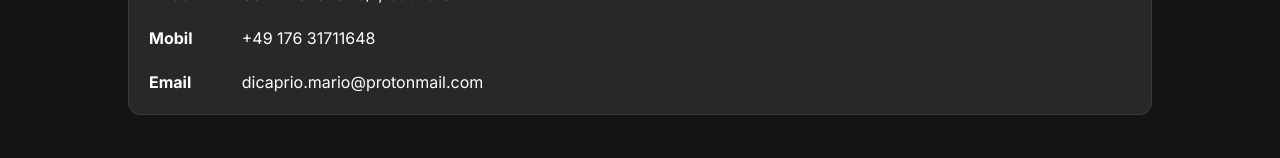
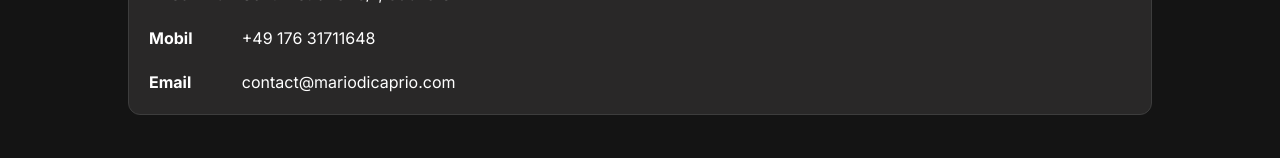
Before and after one commit to MarioDiCaprio/portfolio-v2, a Next.js app: page /impressum in a window 1280 px wide. Shown: the part 359-517 px from the top of the page. Built offline with nearby package versions, Linux system fonts and the light colour scheme.

Commit message:
Updated email

```diff
--- a/src/app/impressum/page.tsx
+++ b/src/app/impressum/page.tsx
@@ -30,7 +30,7 @@ const Page: React.FC = () => (
                     </tr>
                     <tr>
                         <th scope="row">Email</th>
-                        <td>dicaprio.mario@protonmail.com</td>
+                        <td>contact@mariodicaprio.com</td>
                     </tr>
                 </tbody>
             </table>
```
